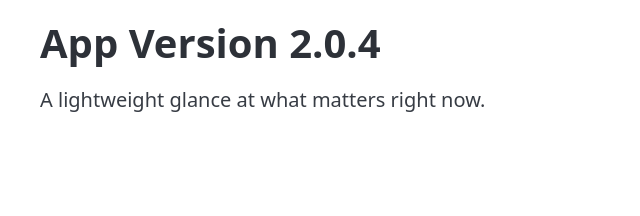
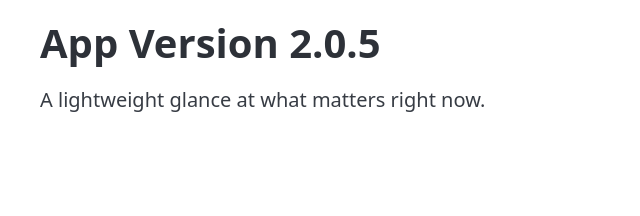
Before and after one commit to pubestpubest/simple-web, a website: page index.html in a window 1280 px wide. Shown: the top 216 px of the page, 0-640 px from the left. Drawn offline with nearby package versions, Linux system fonts and the light colour scheme.

Commit message:
Update app version from 2.0.4 to 2.0.5

```diff
--- a/index.html
+++ b/index.html
@@ -11,7 +11,7 @@
   </head>
   <body>
     <header class="container">
-      <h1 class="title">App Version 2.0.4</h1>
+      <h1 class="title">App Version 2.0.5</h1>
       <p id="summary">A lightweight glance at what matters right now.</p>
     </header>
     <main></main>
```
